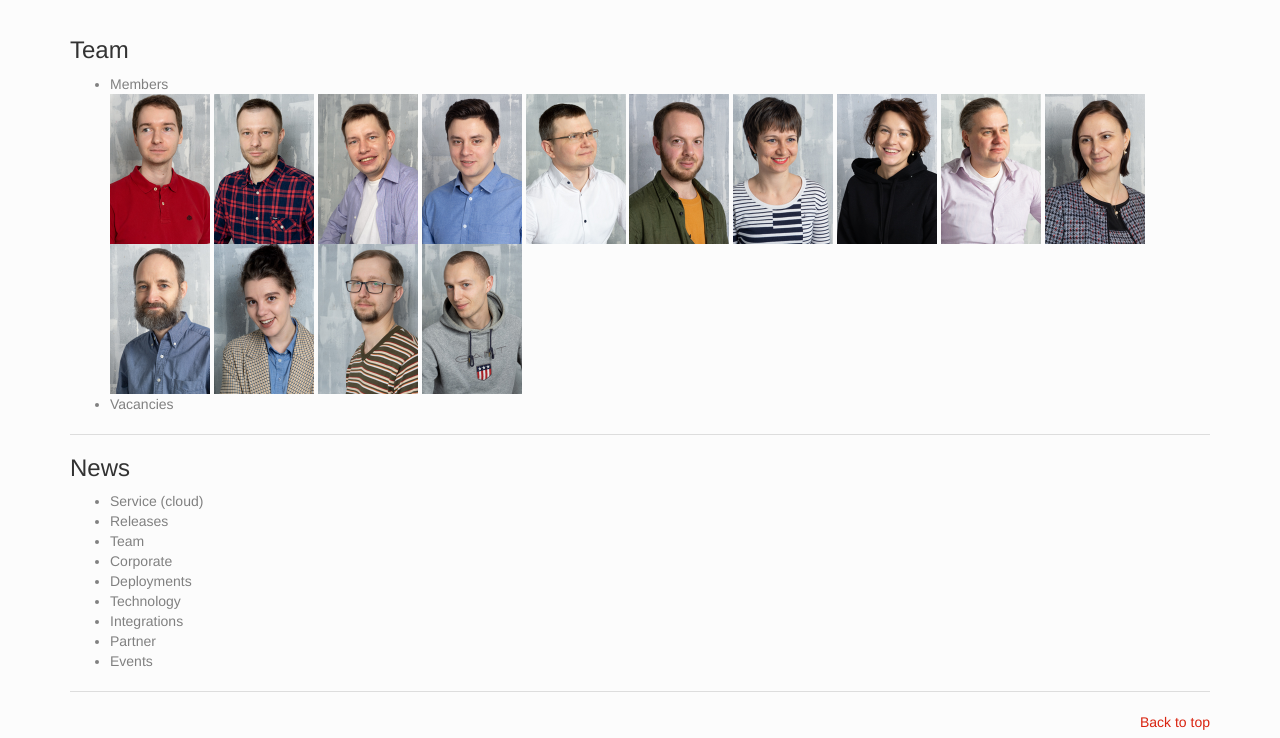
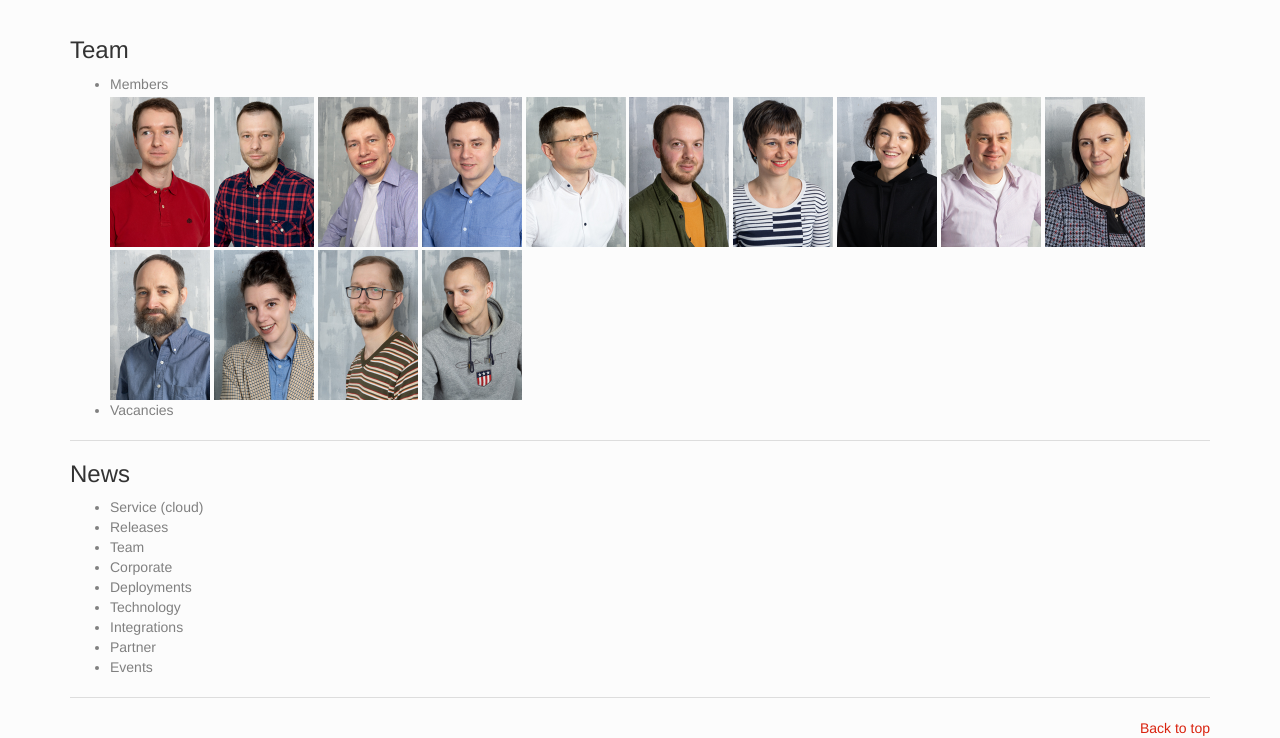
Before and after one commit to mixelson/saymon.tech, a plain HTML site: page index.html in a window 1280 px wide. Shown: the part 2041-2779 px from the top of the page. Drawn offline with nearby package versions, Linux system fonts and the light colour scheme.

Commit message:
style and connect

```diff
--- a/index.html
+++ b/index.html
@@ -7,6 +7,7 @@
     <title>SAYMON Technologies - Object Oriented Operations</title>
     <meta name="viewport" content="width=device-width, initial-scale=1">
     <link rel="stylesheet" href="files/bootstrap.css" media="screen">
+    <meta name="yandex-verification" content="83f3b6506484f5be" />
 
     <!-- HTML5 shim and Respond.js for IE8 support of HTML5 elements and media queries -->
     <!--[if lt IE 9]>
@@ -141,20 +142,20 @@
 <ul>
 <li>
   Members </br>
-    <img src="files/faces/AA.jpg" style="width:100px;" >
-    <img src="files/faces/AM.jpg" style="width:100px;" >
-    <img src="files/faces/DS.jpg" style="width:100px;" >
-    <img src="files/faces/GK.jpg" style="width:100px;" >
-    <img src="files/faces/HG.jpg" style="width:100px;" >
-    <img src="files/faces/ISH.jpg" style="width:100px;" >
-    <img src="files/faces/KG.jpg" style="width:100px;" >
-    <img src="files/faces/KK.jpg" style="width:100px;" >
-    <img src="files/faces/KM2.jpg" style="width:100px;" >
-    <img src="files/faces/MP.jpg" style="width:100px;" >
-    <img src="files/faces/MS.jpg" style="width:100px;" >
-    <img src="files/faces/PL.jpg" style="width:100px;" >
-    <img src="files/faces/SR.jpg" style="width:100px;" >
-    <img src="files/faces/YK.jpg" style="width:100px;" >
+    <img src="files/faces/AA.jpg" style="width:100px; margin-top: 3px;" >
+    <img src="files/faces/AM.jpg" style="width:100px; margin-top: 3px;" >
+    <img src="files/faces/DS.jpg" style="width:100px; margin-top: 3px;" >
+    <img src="files/faces/GK.jpg" style="width:100px; margin-top: 3px;" >
+    <img src="files/faces/HG.jpg" style="width:100px; margin-top: 3px;" >
+    <img src="files/faces/ISH.jpg" style="width:100px; margin-top: 3px;" >
+    <img src="files/faces/KG.jpg" style="width:100px; margin-top: 3px;" >
+    <img src="files/faces/KK.jpg" style="width:100px; margin-top: 3px;" >
+    <img src="files/faces/KM1.jpg" style="width:100px; margin-top: 3px;" >
+    <img src="files/faces/MP.jpg" style="width:100px; margin-top: 3px;" >
+    <img src="files/faces/MS.jpg" style="width:100px; margin-top: 3px;" >
+    <img src="files/faces/PL.jpg" style="width:100px; margin-top: 3px;" >
+    <img src="files/faces/SR.jpg" style="width:100px; margin-top: 3px;" >
+    <img src="files/faces/YK.jpg" style="width:100px; margin-top: 3px;" >
 </li>
 <li> Vacancies </li>
 </ul>
```
Also changed, not shown: 1 other file.
